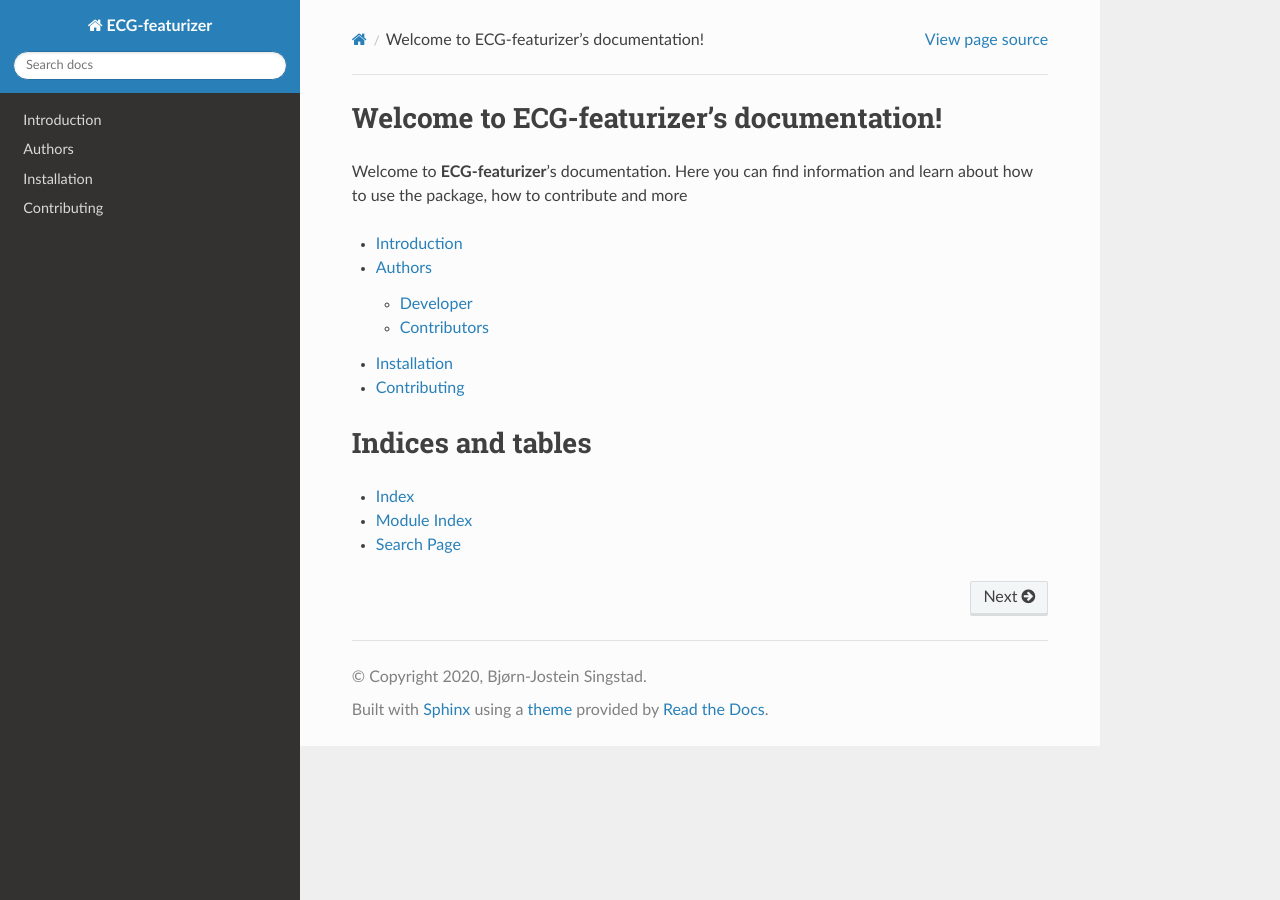
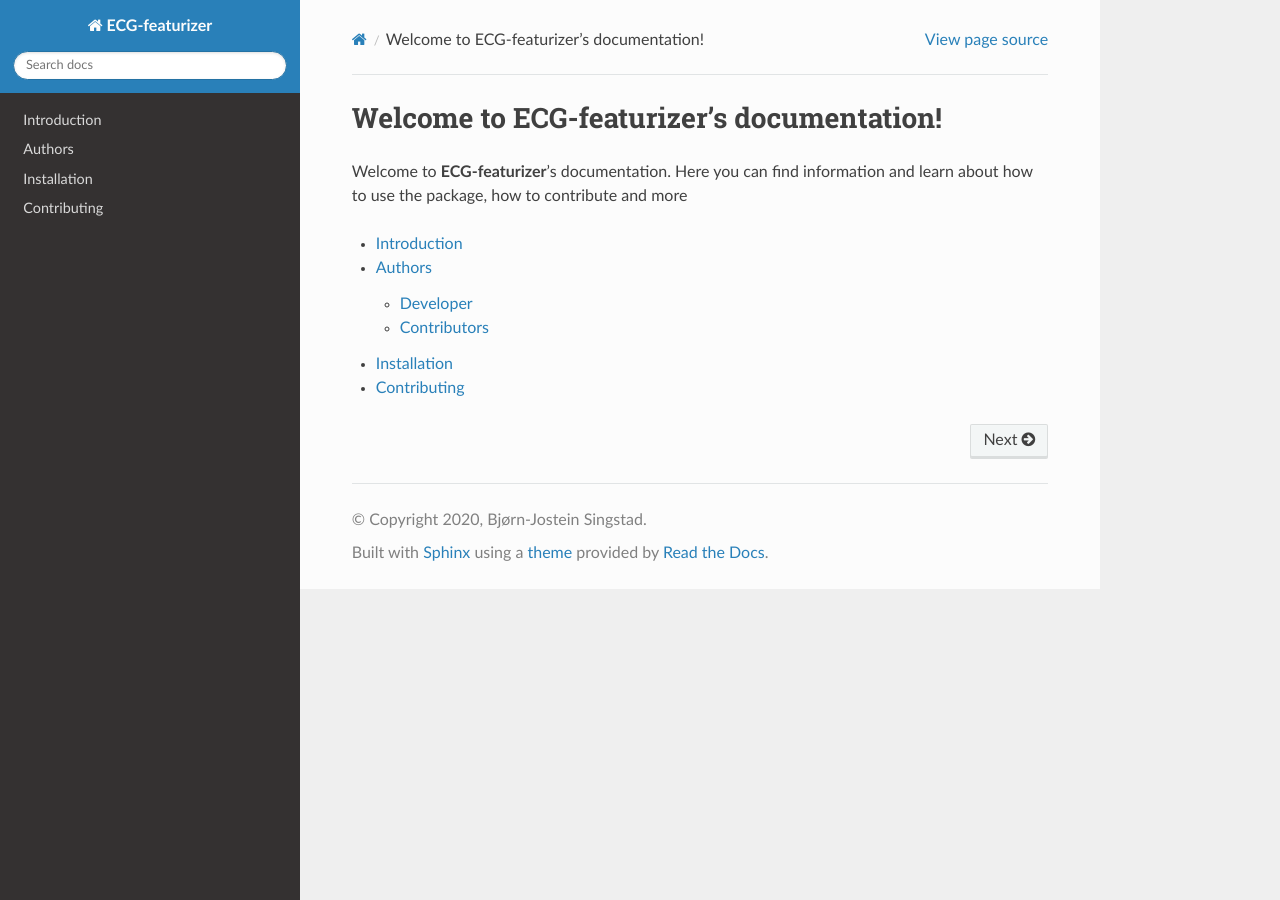
Before and after one commit to Bsingstad/ECG-featurizer, a Sphinx documentation site: the page built from docs/source/index.rst, in a window 1280 px wide. Built offline with Sphinx 7.4.7 and the Read the Docs theme 2.0.0, drawn with Linux system fonts in a browser that asks for light colours.

Commit message:
update docs

```diff
--- a/docs/source/authors.rst
+++ b/docs/source/authors.rst
@@ -1,10 +1,5 @@
 Authors
 ==========================================
-
-
-.. hint::
-   Want to be a part of the project? Read how to `contribute and join us <https://neurokit2.readthedocs.io/en/latest/contributing/index.html>`_!
-
 
 Developer
 ----------------
--- a/docs/source/contributing.rst
+++ b/docs/source/contributing.rst
@@ -1,2 +1,6 @@
 Contributing
 ==========================================
+
+
+.. hint::
+   This is a tips on how to contribute!
--- a/docs/source/index.rst
+++ b/docs/source/index.rst
@@ -18,11 +18,3 @@
    authors
    installation
    contributing
-
-
-Indices and tables
-==================
-
-* :ref:`genindex`
-* :ref:`modindex`
-* :ref:`search`
```
